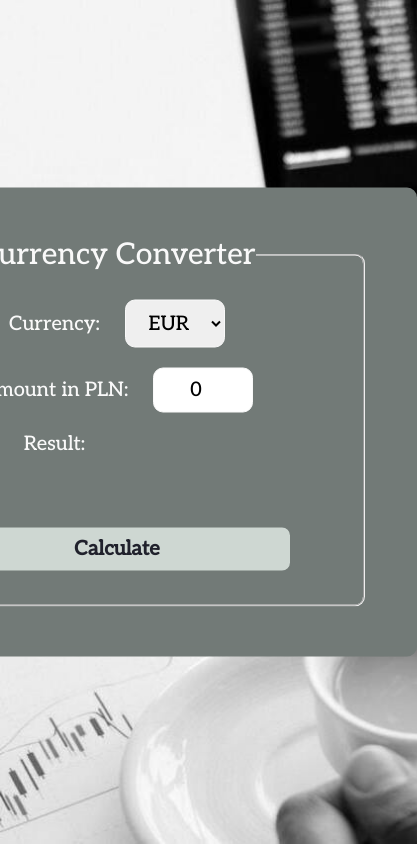
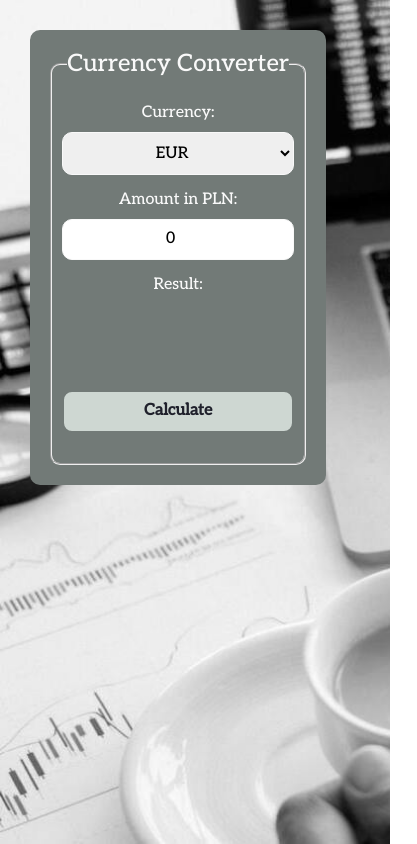
Before and after one commit to akutuzova11/react-currency-converter, a React (Create React App) app: page / in a window 390 px wide. Shown: the whole page, 417 px wide, since content can reach past the window. Built offline with nearby package versions, Linux system fonts and the light colour scheme.

Commit message:
add responsive design

```diff
--- a/src/Form/button.css
+++ b/src/Form/button.css
@@ -1,17 +1,28 @@
 .button {
-    margin-top: 50px;
+    margin-top: 30px;
     margin-bottom: 20px;
-    padding: 10px 130px;
+    padding: 10px 100px;
     border-radius: 10px;
-    border-color: #727a77;
-    border-style: solid;
+    border: 2px solid #727a77;
     background-color: #ced7d2;
-    color: #20212c;
+    color: hsl(235, 16%, 15%);
     cursor: pointer;
     font-weight: bold;
+    font-size: 1.25rem;
+    width: auto;
+    box-sizing: border-box;
 }
 
 button:hover {
     background-color: #cec6e3;
-    color: #000003;
+    color: hsl(235, 16%, 25%);
+    transition: background-color 0.5s ease, color 0.5s ease;
+
 }
+
+@media (max-width: 768px) {
+    .button {
+        padding: 10px 80px; /* Reduce padding for mobile */
+        font-size: 1rem;
+    }
+}
--- a/src/Form/form.css
+++ b/src/Form/form.css
@@ -1,43 +1,72 @@
 .form {
-    border: 10px;
-    border-style: solid;
-    border-color: #727a77;
+    border: 10px solid #727a77;
     border-radius: 10px;
-    padding: 40px;
-    margin: auto;
-    text-align: center;
+    padding: 10px 20px;
     background-color: #727a77;
     color: #f9f9f9;
-    font-size: 20px;
-    position: absolute;
-    top: 50%;
-    left: 30%;
-    transform: translate(-50%, -50%);
-    width: 600px;
+    font-size: 1.25rem;
+    text-align: center;
+    max-width: 600px;
+    width: 100%;
+    box-sizing: border-box;
+    margin: 0 auto;
+}
+
+@media (max-width: 768px) {
+    .form {
+        padding: 10px;
+        font-size: 1rem;
+    }
 }
 
 .form__labelText {
-    padding-right: 25px;
-    padding-bottom: 10px;
+    margin: auto;
 
 }
 
 .form__field {
-    width: 100px;
-    text-align: center;
+    display: flex;
+    width: 100%;
+    max-width: 300px;
+    margin: 10px auto;
     padding: 10px;
     border-radius: 10px;
     border: 1px solid #f9f9f9;
-    font-size: 20px;
+    font-size: 1.25rem;
+    box-sizing: border-box;
+    text-align: center;
+}
+
+@media (max-width: 768px) {
+    .form__field {
+        max-width: 100%;
+        padding: 10px;
+        font-size: 1rem;
+    }
 }
 
 .form__fieldset {
     border-radius: 10px;
+    padding: 20px;
+    margin-bottom: 20px;
+}
+
+@media (max-width: 768px) {
+    .form__fieldset {
+        margin: 0 auto;
+        padding: 10px;
+    }
 }
 
 .form__legend {
     color: #f9f9f9;
-    font-size: 30px;
+    font-size: 2rem;
+}
+
+@media (max-width: 768px) {
+    .form__legend {
+        font-size: 1.5rem;
+    }
 }
 
 .form__field:hover {
@@ -46,8 +75,19 @@
 
 .form__result {
     color: rgb(8, 213, 213);
-    font-size: 30px;
-    display: inline-block;
+    font-size: 2.5rem;
+    display: block;
     min-width: 100px;
     text-align: center;
+    margin-top: 10px;
+    min-height: 50px;
+    white-space: nowrap;
+
 }
+
+@media (max-width: 768px) {
+    .form__result {
+        font-size: 1.5rem;
+        min-height: 40px;
+    }
+}
```
